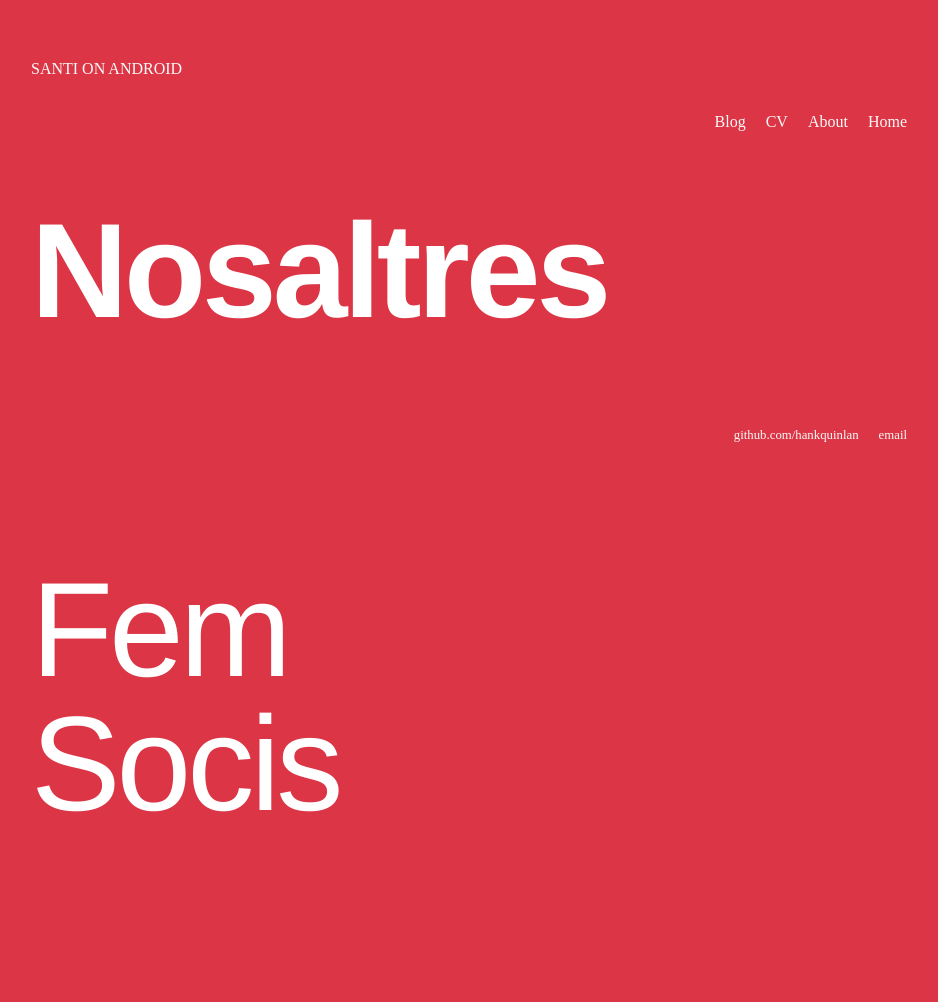
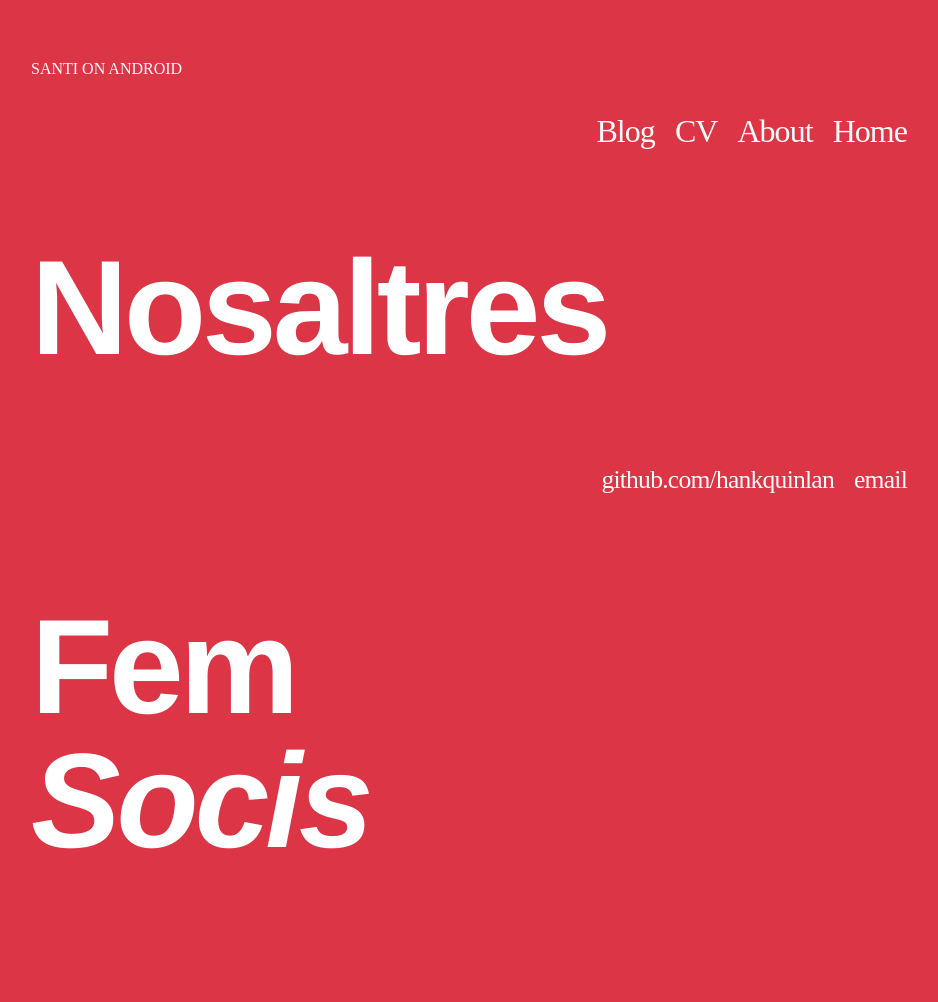
Before and after one commit to SantiOnAndroid/SantiOnAndroid.github.io, a Jekyll site: the page built from index.html, in a window 1280 px wide. Shown: the whole page, without its empty margins (161-1099 px from the left). Built offline with Jekyll 4.4.1, drawn with Linux system fonts in a browser that asks for light colours; some web fonts are replaced; before the commit the page ends 965 px from its top, so only the background shows below that.

Commit message:
modificant titolj

```diff
--- a/css/main.css
+++ b/css/main.css
@@ -32,7 +32,8 @@ nav ul li, footer ul li {
     float: right;
     fill: #ffffff;
     background: inherit;
-    font-size: 1em;
+    font-size: 2em;
+    letter-spacing: -.03em;
 }
 a {
     text-decoration: none;
@@ -45,6 +46,7 @@ h1 {
     font-size: 8.4em;
     font-family: "Neue Einstellung",Helvetica Neue, Helvetica, Arial, sans-serif;
     color: #fff;
+    font-weight: 800;
     letter-spacing: -.03em;
     line-height: 1em;
     float:left;
@@ -54,6 +56,7 @@ p {
     font-size: 8.4em;
     font-family: "Neue Einstellung",Helvetica Neue, Helvetica, Arial, sans-serif;
     color: #fff;
+    font-weight: 800;
     letter-spacing: -.03em;
     line-height: 1em;
     float:left;
--- a/index.html
+++ b/index.html
@@ -2,7 +2,7 @@
 layout: default
 title: Santi on Android
 ---
-<div class="blurb" xmlns="http://www.w3.org/1999/html">
+<div class="blurb">
 	<h1>Nosaltres</h1>
-	<p>Fem </br>Socis </p>
+	<p>Fem <br><em>Socis</em> </p>
 </div><!-- /.blurb -->
```
